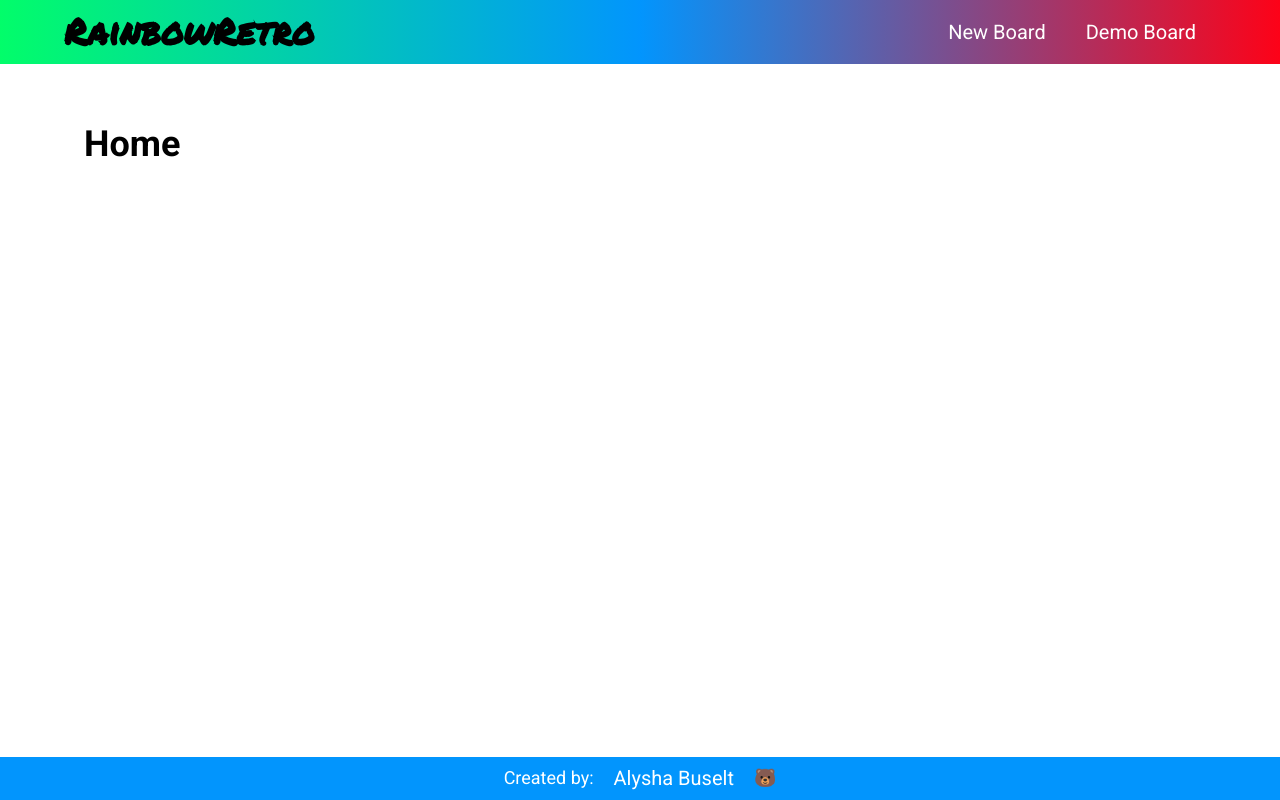
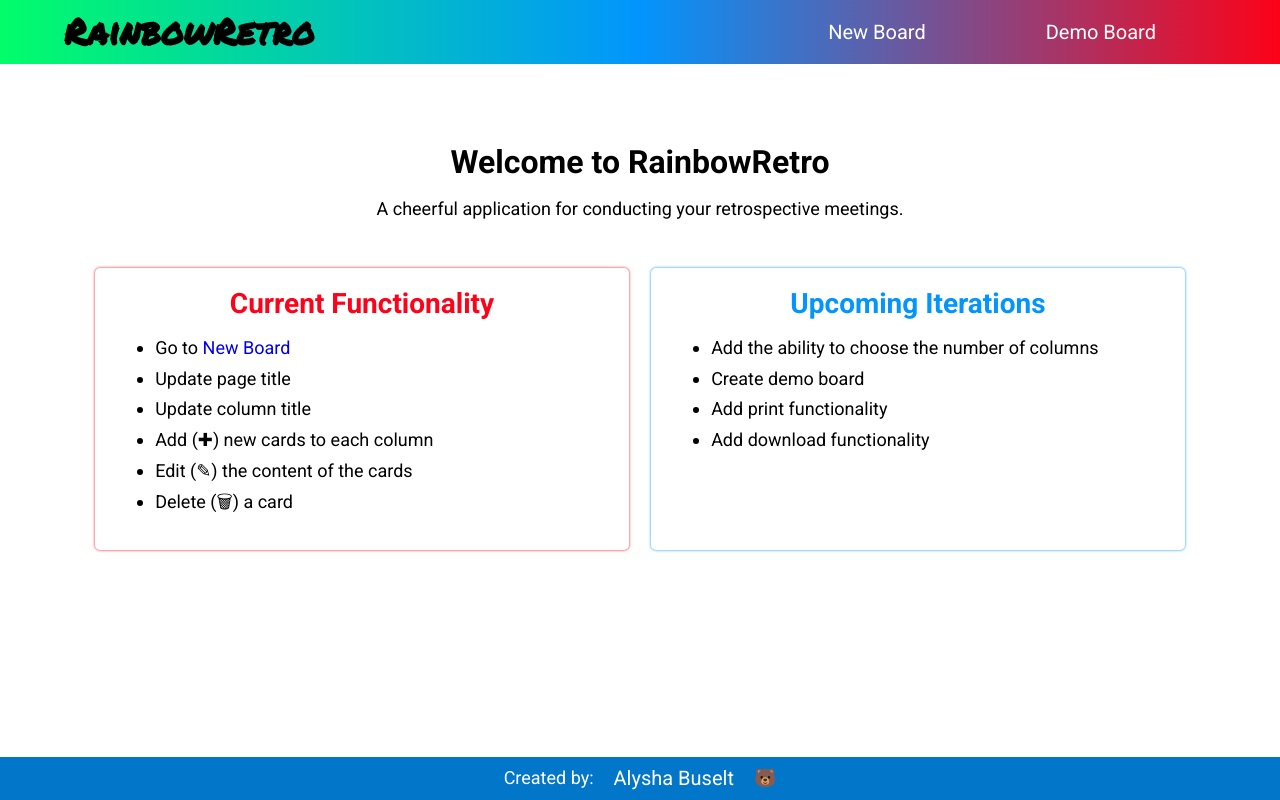
Before and after one commit to Alixers505/retroBoard, a React app: page / in a window 1280 px wide. Built offline with nearby package versions, Linux system fonts and the light colour scheme.

Commit message:
created sections for home page, added some styling, updated titles/content in new and demo board wrappers

```diff
--- a/src/components/Board.js
+++ b/src/components/Board.js
@@ -126,7 +126,6 @@ class Board extends React.Component {
   render() {
     return (
       <div>
-        <h1>New Board</h1>
         <div id="board">
           {this.state.columns.map(column => {
             return (
--- /dev/null
+++ b/src/sass/_common.scss
@@ -0,0 +1,30 @@
+// Styling common to multiple components/apps
+
+#pageTitleWrapper {
+  @extend %flex-row;
+  justify-content: center;
+  margin-bottom: 20px;
+
+  input,
+  label {
+    display: flex;
+  }
+}
+
+#pageTitle {
+  @extend h2;
+  text-align: center;
+}
+
+.subtitle {
+  text-align: center;
+}
+
+.alert {
+  color: $alert;
+  text-align: center;
+}
+
+.info {
+  color: $info;
+}
--- a/src/sass/_defaults.scss
+++ b/src/sass/_defaults.scss
@@ -20,6 +20,26 @@ h6 {
   a {
     font-size: inherit;
   }
+}
+
+h1 {
+  font-size: 2.25rem;
+}
+
+h2 {
+  font-size: 2rem;
+}
+
+h3 {
+  font-size: 1.75rem;
+}
+
+h4 {
+  font-size: 1.25rem;
+}
+
+h5 {
+  font-size: 1.15rem;
 }
 
 a {
@@ -51,6 +71,15 @@ button {
   border-radius: 5px;
 }
 
+ul {
+  padding: 0;
+  padding-inline-start: 0; // chrome reset
+}
+
+li {
+  margin: 10px 40px;
+}
+
 // Header
 
 header {
@@ -76,10 +105,14 @@ main {
   padding: 20px;
 }
 
+section {
+  padding: 20px 10px;
+}
+
 // Footer
 
 footer {
-  background-color: $info;
+  background-color: $primary;
   color: $white;
   padding: 10px 0;
 
--- a/src/sass/_placeholders.scss
+++ b/src/sass/_placeholders.scss
@@ -47,3 +47,11 @@
   right: 0;
   top: 0;
 }
+
+%card {
+  border-radius: 5px;
+  flex: 0 1 48%;
+  margin: 10px auto;
+  min-height: 150px;
+  position: relative;
+}
--- a/src/sass/_resets.scss
+++ b/src/sass/_resets.scss
@@ -1,3 +1,5 @@
+// Note, this file has been edited for my own specific preferences, and it does not exactly match normalize.css - Alysha
+
 /*! normalize.css v8.0.1 | MIT License | github.com/necolas/normalize.css */
 
 /* Document
@@ -30,16 +32,6 @@ body {
 
 main {
   display: block;
-}
-
-/**
- * Correct the font size and margin on `h1` elements within `section` and
- * `article` contexts in Chrome, Firefox, and Safari.
- */
-
-h1 {
-  font-size: 2em;
-  margin: 0.67em 0;
 }
 
 /* Grouping content
--- a/src/sass/_variables.scss
+++ b/src/sass/_variables.scss
@@ -16,9 +16,9 @@ $grey-2: lighten($black, 80);
 $grey-1: lighten($black, 90);
 
 // Theme Colors
-$primary: lighten($info, 30);
-$secondary: lighten($success, 30);
-$tertiary: lighten($alert, 30);
+$primary: darken($info, 10);
+$secondary: darken($success, 10);
+$tertiary: darken($alert, 10);
 
 // Fonts
 
--- a/src/sass/components/_buttons.scss
+++ b/src/sass/components/_buttons.scss
@@ -24,7 +24,7 @@
 .delete-card {
   bottom: 5px;
   font-size: 12px;
-  padding: 3px 3px 1px 3px;
+  padding: 3px 3px 0 3px;
 }
 
 .submit-card {
--- a/src/sass/components/_cards.scss
+++ b/src/sass/components/_cards.scss
@@ -10,6 +10,10 @@
   &:nth-child(odd) {
     margin-right: 10px;
   }
+
+  div {
+    color: $white;
+  }
 }
 
 .card-list {
--- a/src/sass/styles.scss
+++ b/src/sass/styles.scss
@@ -2,9 +2,11 @@
 @import 'variables';
 @import 'placeholders';
 @import 'defaults';
+@import 'common';
 
 @import 'wrappers/app';
 @import 'wrappers/boards';
+@import 'wrappers/home';
 
 @import 'components/buttons';
 @import 'components/cards';
--- /dev/null
+++ b/src/sass/wrappers/_home.scss
@@ -0,0 +1,23 @@
+#home {
+  @extend %flex-col;
+  text-align: center;
+}
+
+.section-wrapper {
+  @extend %flex-row;
+}
+
+.section-card {
+  @extend %card;
+  box-shadow: 0 0 3px $alert;
+  padding: 20px;
+
+  ul,
+  li {
+    text-align: left;
+  }
+}
+
+.section-info {
+  box-shadow: 0 0 3px $info;
+}
--- a/src/wrappers/DemoBoard.js
+++ b/src/wrappers/DemoBoard.js
@@ -1,7 +1,17 @@
 import React from 'react';
 
+import Board from '../components/Board';
+
 const DemoBoard = () => {
-  return <h1>Demo Board</h1>;
+  return (
+    <div>
+      <h2 id="pageTitleWrapper">
+        <label for="pageTitle" />
+        <input id="pageTitle" defaultValue="Demo Board" />
+      </h2>
+      <Board />
+    </div>
+  );
 };
 
 export default DemoBoard;
--- a/src/wrappers/Home.js
+++ b/src/wrappers/Home.js
@@ -1,7 +1,40 @@
 import React from 'react';
 
 const Home = () => {
-  return <h1>Home</h1>;
+  return (
+    <div id="home">
+      <section>
+        <h2 id="pageTitle">Welcome to RainbowRetro</h2>
+        <p class="subtitle">
+          A cheerful application for conducting your retrospective meetings.
+        </p>
+      </section>
+      <div class="section-wrapper">
+        <section class="section-card section-alert">
+          <h3 class="alert">Current Functionality</h3>
+          <ul>
+            <li>
+              Go to <a href="/new-board/">New Board</a>
+            </li>
+            <li>Update page title</li>
+            <li>Update column title</li>
+            <li>Add (✚) new cards to each column</li>
+            <li>Edit (✎) the content of the cards</li>
+            <li>Delete (🗑) a card</li>
+          </ul>
+        </section>
+        <section class="section-card section-info">
+          <h3 class="info">Upcoming Iterations</h3>
+          <ul>
+            <li>Add the ability to choose the number of columns</li>
+            <li>Create demo board</li>
+            <li>Add print functionality</li>
+            <li>Add download functionality</li>
+          </ul>
+        </section>
+      </div>
+    </div>
+  );
 };
 
 export default Home;
--- a/src/wrappers/NewBoard.js
+++ b/src/wrappers/NewBoard.js
@@ -1,18 +1,17 @@
 import React from 'react';
+
 import Board from '../components/Board';
-import Column from '../components/Column';
 
 const NewBoard = () => {
   return (
     <div>
-      <h1>New Board</h1>
-      <div id="board">
-        <Column />
-        <Column />
-        <Column />
-      </div>
+      <h2 id="pageTitleWrapper">
+        <label for="pageTitle" />
+        <input id="pageTitle" defaultValue="New Board" />
+      </h2>
+      <Board />
     </div>
   );
 };
 
-export default Board;
+export default NewBoard;
```
